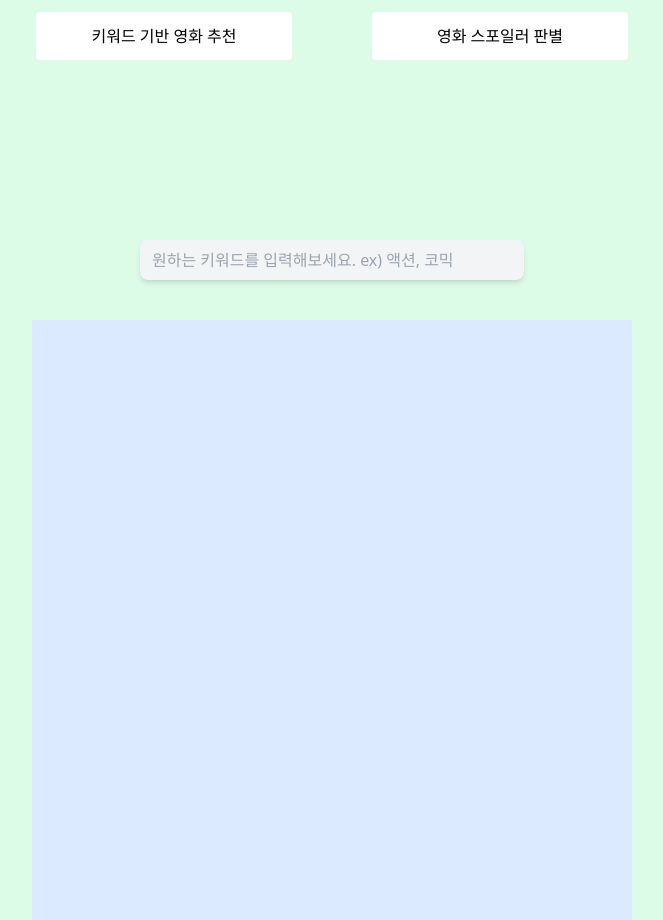
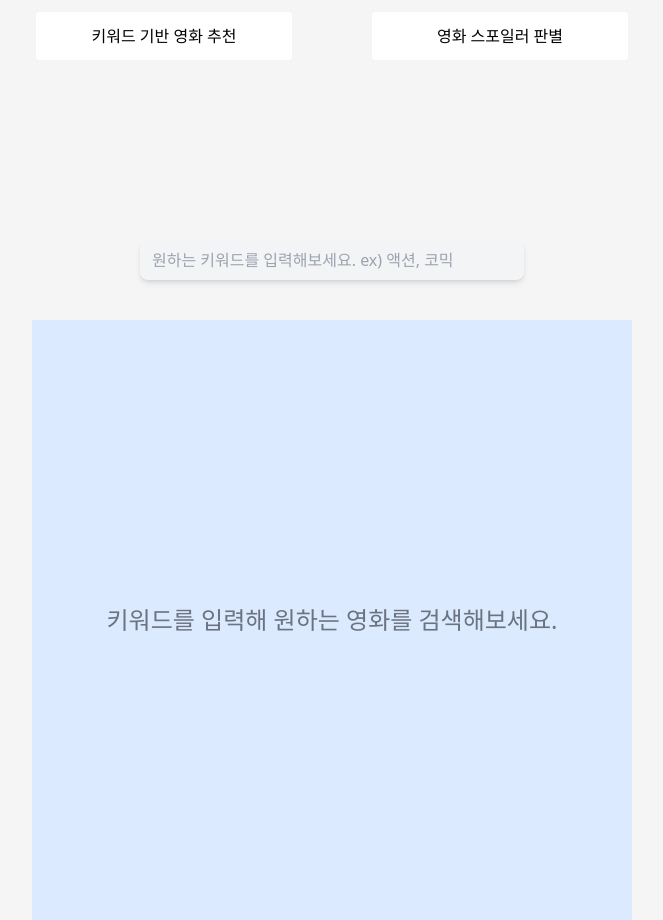
Before and after one commit to boostcampaitech5/level3_nlp_finalproject-nlp-10, a Next.js app: page / in a window 1280 px wide. Shown: the whole page, without its empty margins (308-971 px from the left). Built offline with nearby package versions, Linux system fonts and the light colour scheme.

Commit message:
empty box

```diff
--- a/app/keyword.tsx
+++ b/app/keyword.tsx
@@ -19,15 +19,14 @@ export default function Keyword() {
   const {register, handleSubmit} = useForm<IFormInput>()
   const [movieList, setMovieList] = useState([])
   return (
-    <div className="flex flex-col justify-center min-h-screen w-full bg-green-100">
+    <div className="flex flex-col justify-center min-h-screen w-full bg-neutral-100">
       <form onSubmit={handleSubmit(onSubmit(setMovieList))}>
         <input {...register("userInput")} type="text" placeholder='원하는 키워드를 입력해보세요. ex) 액션, 코믹' name="userInput" className="mt-60 flex mx-auto w-96 h-10 px-3 rounded-lg bg-gray-100 shadow-md"/>
       </form>
       <div className="flex flex-col w-full h-auto min-w-[400px] max-w-[600px] mx-auto min-h-[600px] mt-10 bg-blue-100">
-        {movieList.map((movie : IMovie) => {
+        {movieList.length != 0 ? movieList.map((movie : IMovie) => {
           return <Movie key={movie.id} id={movie.id} title={movie.title} poster={movie.poster} keyword={movie.keyword}/>
-        })
-      }
+        }) : <div className="flex justify-center my-auto text-gray-500 text-2xl">키워드를 입력해 원하는 영화를 검색해보세요.</div> }
       </div>
     </div>
   )
```
